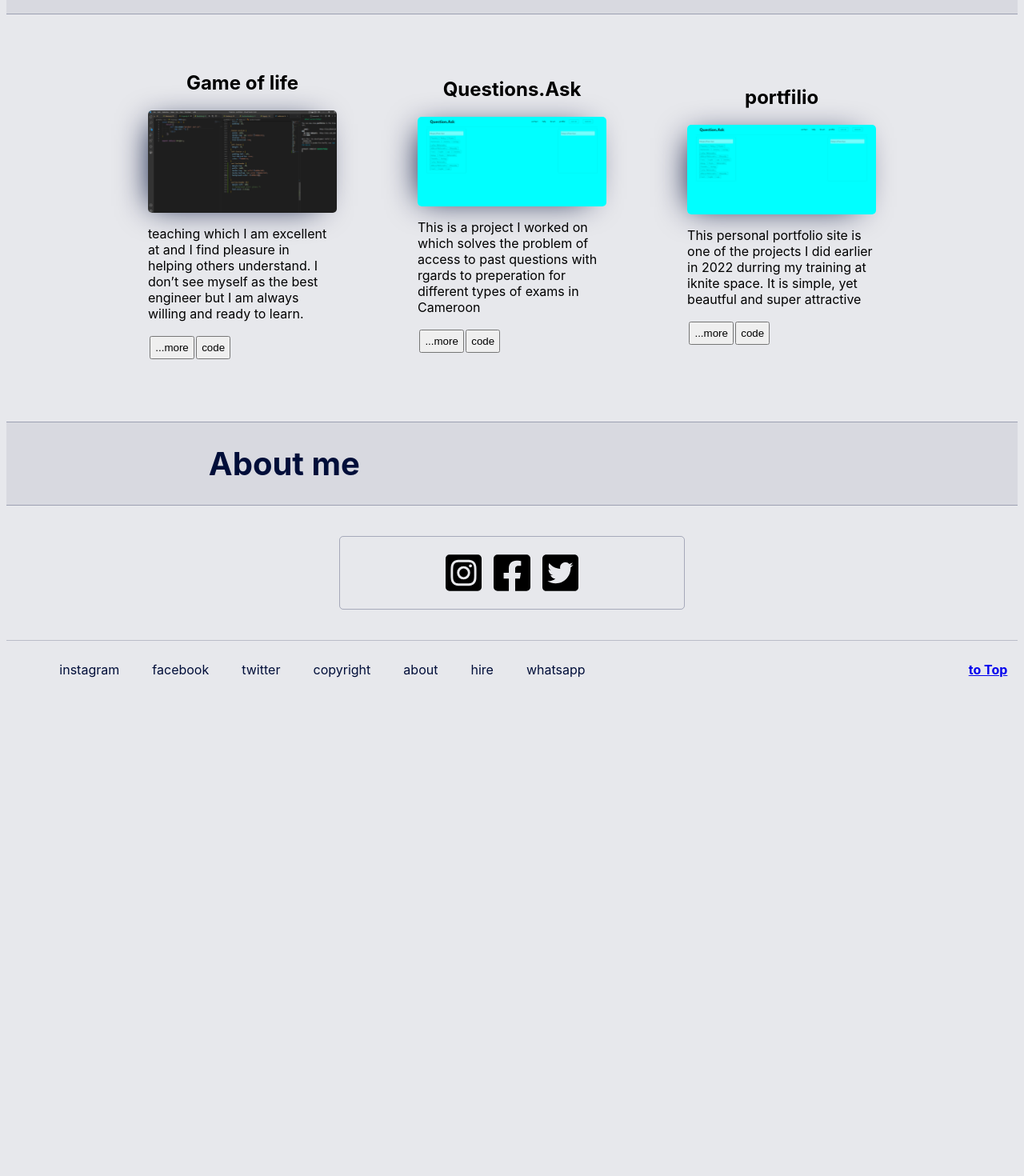
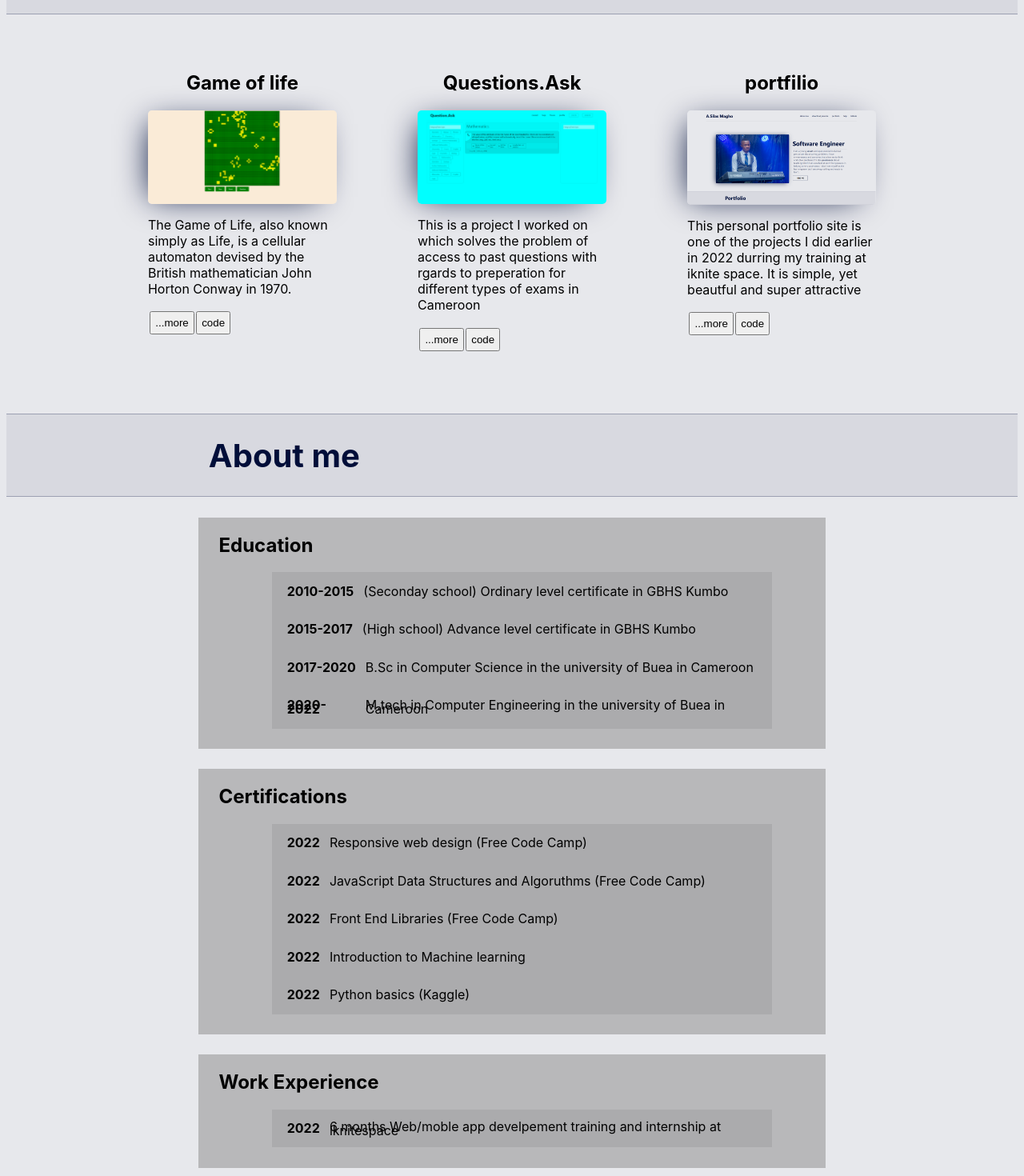
Before and after one commit to Casaemiro/myPortfolio, a React (Create React App) app: page / in a window 1280 px wide. Shown: the part 720-2190 px from the top of the page at 80% size. Before the commit the page ends 1600 px from the top, so only its background shows below. Built offline with nearby package versions, Linux system fonts and the light colour scheme.

Commit message:
added about me page

```diff
--- /dev/null
+++ b/src/Aboutme.js
@@ -0,0 +1,58 @@
+const Aboutme = () => {
+    return (
+        <>
+            <div className="about">
+            <h2>Education</h2>
+            <div className="aboutText">
+                <h4>2010-2015</h4>
+                <span>(Seconday school) Ordinary level certificate in GBHS Kumbo</span>
+            </div>
+            <div className="aboutText">
+                <h4>2015-2017</h4>
+                <span>(High school) Advance level certificate in GBHS Kumbo</span>
+            </div>
+            <div className="aboutText">
+                <h4>2017-2020</h4>
+                <span>B.Sc in Computer Science in the university of Buea in Cameroon</span>
+            </div>
+            <div className="aboutText">
+                <h4>2020-2022</h4>
+                <span>M.tech in Computer Engineering in the university of Buea in Cameroon</span>
+            </div>
+        </div>
+        <div className="about">
+            <h2>Certifications</h2>
+            <div className="aboutText">
+                <h4>2022</h4>
+                <span>Responsive web design (Free Code Camp)</span>
+            </div>
+            <div className="aboutText">
+                <h4>2022</h4>
+                <span>JavaScript Data Structures and Algoruthms (Free Code Camp)</span>
+            </div>
+            <div className="aboutText">
+                <h4>2022</h4>
+                <span>Front End Libraries (Free Code Camp)</span>
+            </div>
+            <div className="aboutText">
+                <h4>2022</h4>
+                <span>Introduction to Machine learning</span>
+            </div>
+            <div className="aboutText">
+                <h4>2022</h4>
+                <span>Python basics (Kaggle)</span>
+            </div>
+        </div>
+        <div className="about">
+            <h2>Work Experience</h2>
+            <div className="aboutText">
+                <h4>2022</h4>
+                <span>6 months Web/moble app develpement training and internship at iknitespace</span>
+            </div>
+        </div>
+        </>
+
+     );
+}
+
+export default Aboutme;
--- a/src/App.js
+++ b/src/App.js
@@ -1,3 +1,4 @@
+import Aboutme from "./Aboutme";
 import Footer from "./Footer";
 import Introduction from "./Introduction";
 import { Navbar } from "./Navbar"
@@ -9,9 +10,10 @@ function App() {
     <div className="App">
       <Navbar />
       <Introduction />
-      <SectionHeader secHead={"Portfolio"}/>
+      <SectionHeader secHead={"Portfolio"} secId={"portfolio"}/>
       <Portfolio />
-      <SectionHeader secHead={"About me"}/>
+      <SectionHeader secHead={"About me"} secId={"about-me"}/>
+      <Aboutme />
       <Social/>
       <Footer />
     </div>
--- a/src/Footer.js
+++ b/src/Footer.js
@@ -4,11 +4,11 @@ const Footer = () => {
             <div className="left-footer">
                 <a href="iknite.space">instagram</a>
                 <a href="iknite.space">facebook</a>
-                <a href="iknite.space">twitter</a>
-                <a href="iknite.space">copyright</a>
-                <a href="iknite.space">about</a>
-                <a href="iknite.space">hire</a>
-                <a href="iknite.space">whatsapp</a>
+                {/* <a href="/">twitter</a> */}
+                <a href="/">copyright</a>
+                <a href="#about">about</a>
+                <a href="/">hire</a>
+                <a href="/">whatsapp</a>
             </div>
             <div className="right-footer">
                 <a href="#topest">to Top</a>
--- a/src/Navbar.js
+++ b/src/Navbar.js
@@ -4,10 +4,10 @@ export const Navbar = () => {
         <div className="top-nav" id="topest">
             <h1>A.Silas Magho</h1>
             <div className="links">
-                <a href="iknite.space">about me</a>
+                <a href="#about-me">about me</a>
                 <a href="https://drive.google.com/file/d/10LFultyGOU8XO3I8oNF6AEJN_3fTz77Q/view"  download>download_resume</a>
                 <a href="#portfolio">portfolio</a>
-                <a href="iknite.space">help</a>
+                <a href="/">contact</a>
                 <a href="https://github.com/Casaemiro">GitHub</a>
             </div>
         </div>
--- a/src/Portfolio.js
+++ b/src/Portfolio.js
@@ -1,15 +1,15 @@
 import Project from "./Project";
 import Capture from "./images/Capture.PNG"
-import Capture2 from "./images/Capture3.PNG"
+import Capture2 from "./images/Capture2.PNG"
 import Capture3 from "./images/Capture3.PNG"
 
 
 const Portfolio = () => {
     return (
         <div className="Portfolio-section">
-            <Project image={Capture} projectHeading={"Game of life"} projectDescription={"teaching which I am excellent at and I find pleasure in helping others understand. I don’t see myself as the best engineer but I am always willing and ready to learn."}/>
-            <Project image={Capture3} projectHeading={"Questions.Ask"} projectDescription={"This is a project I worked on which solves the problem of access to past questions with rgards to preperation for different types of exams in Cameroon"}/>
-            <Project image={Capture2} projectHeading={"portfilio"} projectDescription={"This personal portfolio site is one of the projects I did earlier in 2022 durring my training at iknite space. It is simple, yet beautful and super attractive"}/>
+            <Project image={Capture} projectHeading={"Game of life"} projectDescription={"The Game of Life, also known simply as Life, is a cellular automaton devised by the British mathematician John Horton Conway in 1970."} morelink={"https://github.com/Casaemiro/game-of-life"} gitlink={"https://github.com/Casaemiro/game-of-life"}/>
+            <Project image={Capture3} projectHeading={"Questions.Ask"} projectDescription={"This is a project I worked on which solves the problem of access to past questions with rgards to preperation for different types of exams in Cameroon"} morelink={"https://github.com/Casaemiro/questionapp"} gitlink={"https://github.com/Casaemiro/questionapp"}/>
+            <Project image={Capture2} projectHeading={"portfilio"} projectDescription={"This personal portfolio site is one of the projects I did earlier in 2022 durring my training at iknite space. It is simple, yet beautful and super attractive"} morelink={"https://github.com/Casaemiro/myPortfolio"} gitlink={"https://github.com/Casaemiro/myPortfolio"}/>
 
         </div>
      );
--- a/src/Project.js
+++ b/src/Project.js
@@ -1,13 +1,13 @@
 
-const Project = ({image,projectHeading,projectDescription}) => {
+const Project = ({image,projectHeading,projectDescription,gitlink,morelink}) => {
     return (
         <div className="project-section">
         <h2>{projectHeading}</h2>
             <img alt="" className="project-image" src={image}/>
             <p>{projectDescription}</p>
             <div className="extr">
-                <button className="moreBtn">...more</button>
-                <button className="codeBtn">code</button>
+                <a href={morelink}><button className="moreBtn">...more</button></a>
+                <a href={gitlink}><button className="codeBtn">code</button></a>
             </div>
         </div>
      );
--- a/src/SectionHeader.js
+++ b/src/SectionHeader.js
@@ -1,7 +1,7 @@
-const SectionHeader = ({secHead}) => {
+const SectionHeader = ({secHead,secId}) => {
     return (
         <div className="section-header">
-            <h1 id="portfolio">
+            <h1 id={secId}>
                 {secHead}
             </h1>
         </div>
--- a/src/index.css
+++ b/src/index.css
@@ -173,9 +173,11 @@ h1 {
   width: 80%;
   display: flex;
   flex-direction: row;
-  align-items: center;
+  align-items: flex-start;
   justify-content: center;
-  padding-bottom: 5%
+  padding-bottom: 5%;
+  /* background-color: green; */
+
 }
 .project-section {
   width: 400px;
@@ -205,3 +207,31 @@ h1 {
 .codeBtn {
   padding: 5px;
 }
+.about {
+  background-color: rgba(151, 151, 151, 0.59);
+  width: 60%;
+  display: flex;
+  flex-direction: column;
+  align-items: center;
+  margin-top: 2%;
+  padding-left: 2%;
+  padding-bottom: 2%;
+
+}
+.about h2 {
+  width: 100%;
+}
+.aboutText {
+  background-color: rgba(151, 151, 151, 0.397);
+  width: 80%;
+  display: flex;
+  flex-direction: row;
+  align-items: center;
+  padding-left: 2.5%;
+  line-height: 5px;
+  /* border-radius: 10px; */
+
+}
+.aboutText span {
+  margin-left: 2%;
+}
```
Also changed, not shown: src/images/Capture.PNG, src/images/Capture3.PNG.
